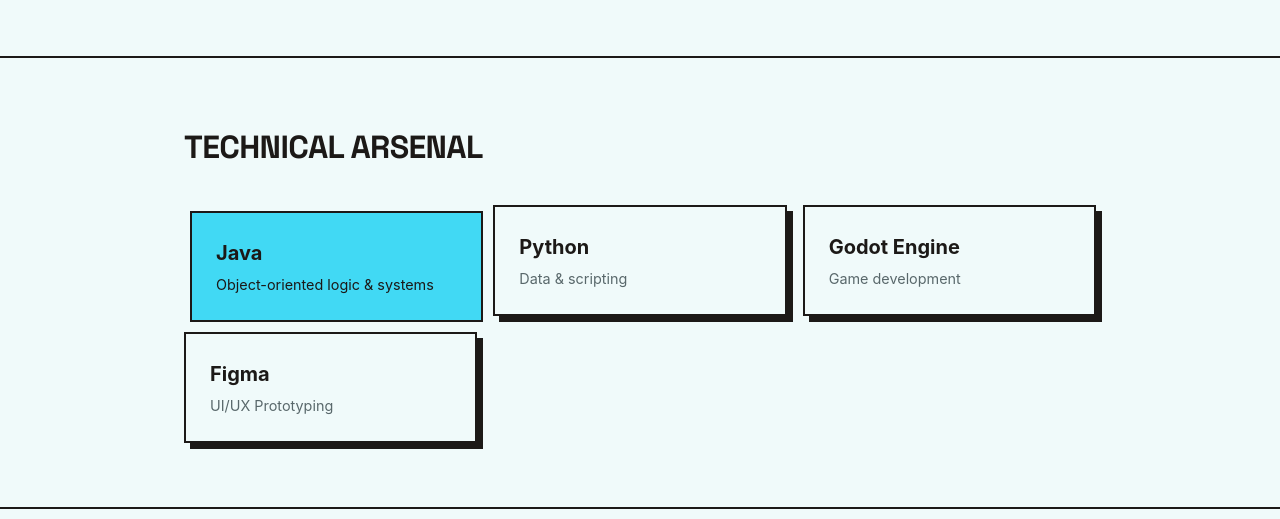
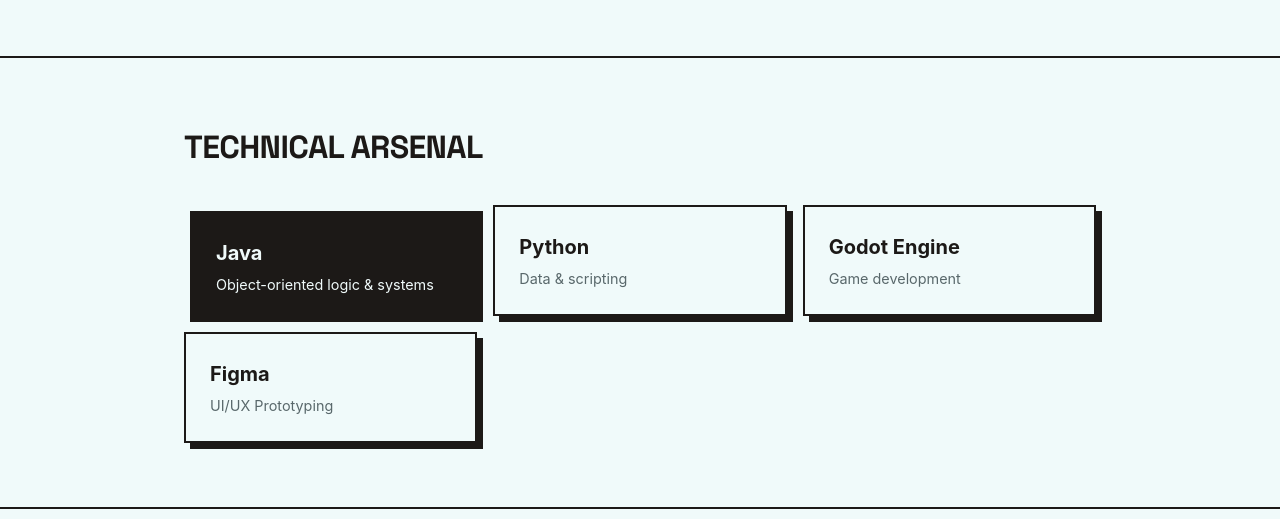
Before and after one commit to zuromu/PlatformBasedDevelopment, a Django app: page / in a window 1280 px wide, with the pointer over the restyled element. Shown: the part 546-1065 px from the top of the page. Run offline with Django 5.2, Linux system fonts and the light colour scheme.

Commit message:
style: change arsenal card hover state to dark inversion for better readability

```diff
--- a/static/css/style.css
+++ b/static/css/style.css
@@ -312,14 +312,15 @@ h1, .brand {
 
 
     .arsenal-card:hover {
-        background-color: var(--accent);
+        background-color: var(--ink);
+        color: var(--paper);
         box-shadow: 0px 0px 0px 0px var(--ink);
         top: 6px;
         left: 6px;
     }
 
-    .arsenal-card:hover p {
-        color: var(--ink);
+    .arsenal-card:hover p, .arsenal-card:hover h3 {
+        color: var(--paper);
     }
 
 
```
